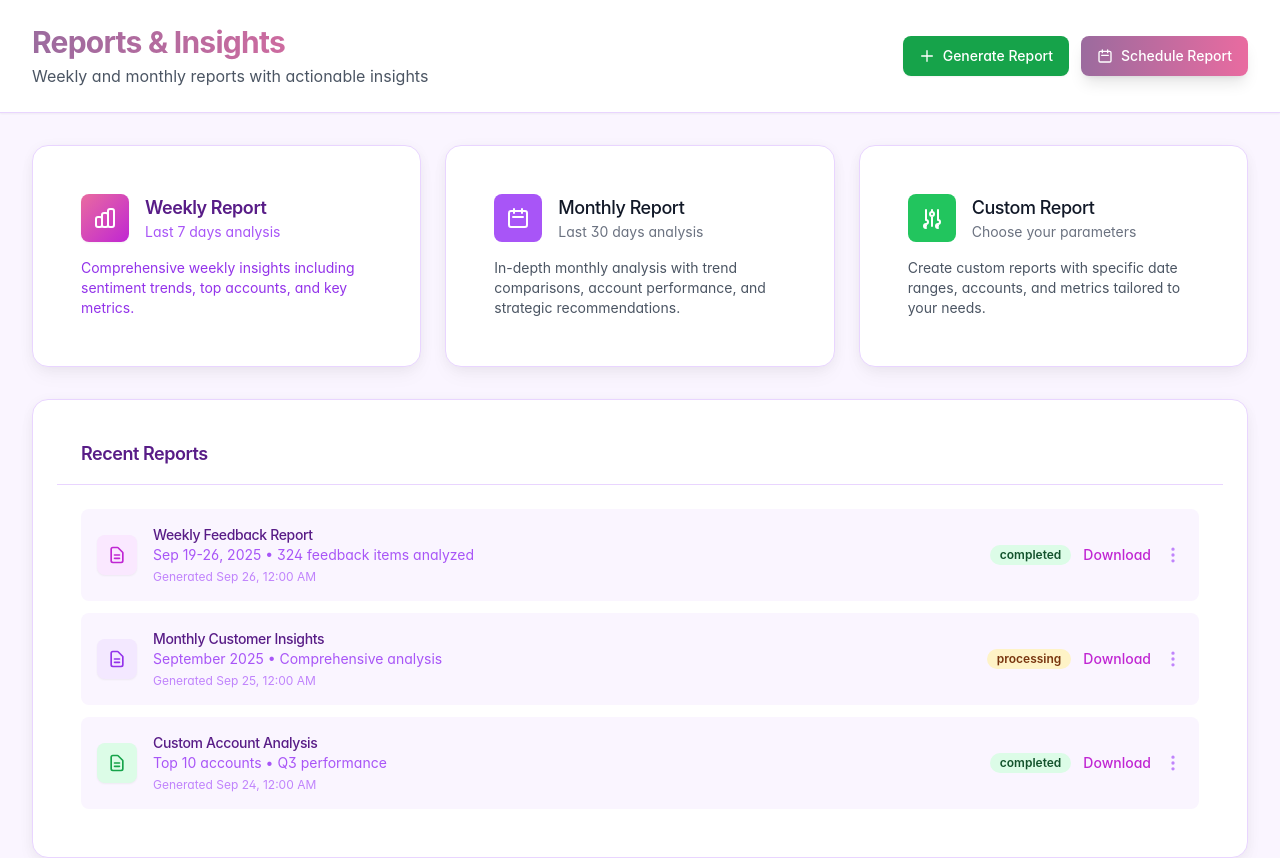
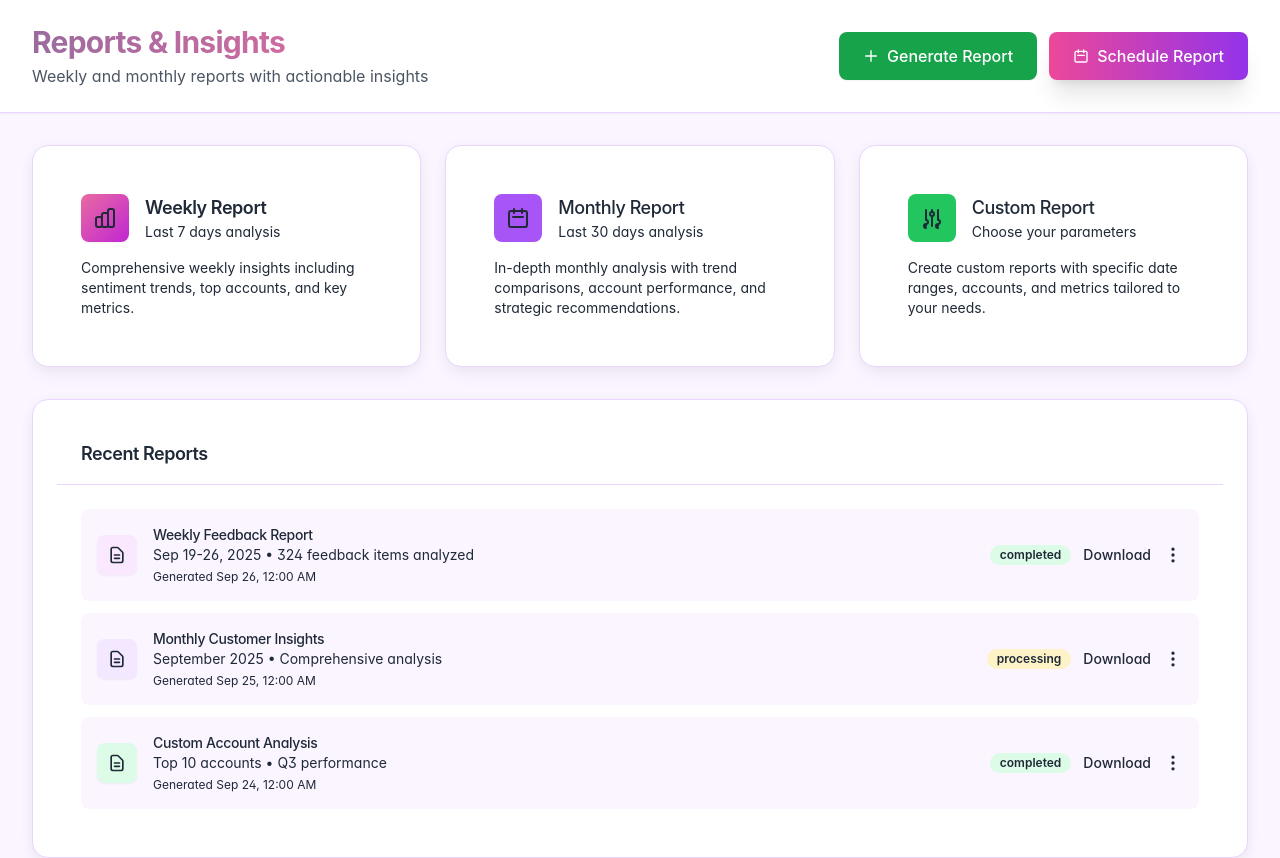
Before and after one commit to GustavoDePieri/ontop-feedback-dashboard, a Nuxt app: page /reports in a window 1280 px wide. Shown: the top 858 px of the page. Built offline with nearby package versions, Linux system fonts and the light colour scheme.

Commit message:
URGENT FIX: Make buttons EXTREMELY visible and force white text everywhere - Bright white buttons with huge shadows, pink/purple gradient primary button, force all text to white !important in dark mode, larger button sizes, dark text in light cards

```diff
--- a/assets/css/main.css
+++ b/assets/css/main.css
@@ -12,7 +12,7 @@
   }
 
   body {
-    @apply text-gray-900 dark:text-gray-100;
+    @apply text-gray-900 dark:text-white;
   }
 
   /* Dark theme by default */
@@ -21,7 +21,16 @@
   }
 
   .dark body {
-    @apply bg-dark text-gray-100;
+    @apply bg-dark text-white;
+  }
+
+  /* Force high contrast text everywhere */
+  .dark * {
+    @apply text-white;
+  }
+
+  .dark h1, .dark h2, .dark h3, .dark h4, .dark h5, .dark h6, .dark p, .dark span, .dark label, .dark div {
+    color: white !important;
   }
 
   h1, h2, h3, h4, h5, h6 {
@@ -48,11 +57,11 @@
   }
 
   .btn-primary {
-    @apply gradient-primary hover:opacity-90 active:opacity-100 text-white shadow-lg hover:shadow-xl focus:ring-primary-500 font-semibold;
+    @apply bg-gradient-to-r from-pink-500 to-purple-600 hover:from-pink-600 hover:to-purple-700 text-white shadow-xl hover:shadow-2xl focus:ring-4 focus:ring-pink-300 font-bold text-base;
   }
 
   .btn-secondary {
-    @apply bg-white dark:bg-white hover:bg-gray-50 dark:hover:bg-gray-100 text-gray-900 dark:text-gray-900 border-2 border-gray-300 dark:border-white shadow-md hover:shadow-lg focus:ring-primary-500 font-semibold;
+    @apply bg-white hover:bg-gray-50 text-gray-900 border-2 border-white shadow-xl hover:shadow-2xl focus:ring-4 focus:ring-white font-bold text-base;
   }
 
   .btn-success {
@@ -64,11 +73,11 @@
   }
 
   .btn-sm {
-    @apply px-3 py-1.5 text-sm;
+    @apply px-4 py-2 text-base;
   }
 
   .btn-md {
-    @apply px-4 py-2.5 text-sm;
+    @apply px-6 py-3 text-base;
   }
 
   .btn-lg {
@@ -78,6 +87,11 @@
   /* Enhanced card styles */
   .card {
     @apply bg-white dark:bg-secondary-100 rounded-2xl shadow-soft dark:shadow-lg border border-secondary-200 dark:border-transparent transition-all duration-200;
+  }
+
+  /* Force dark text in cards */
+  .card, .card * {
+    color: #1f2937 !important;
   }
 
   .card-hover {
```
